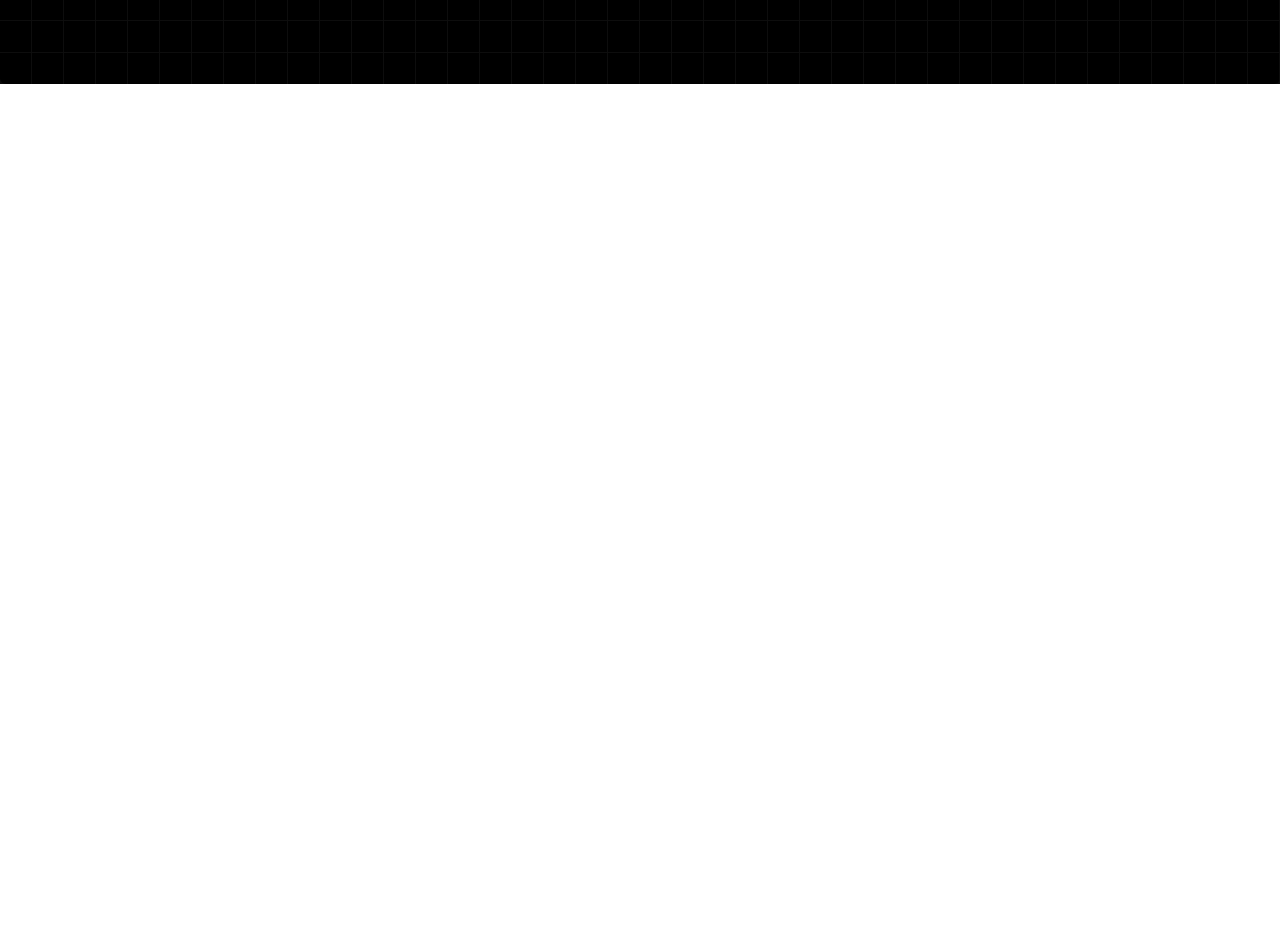
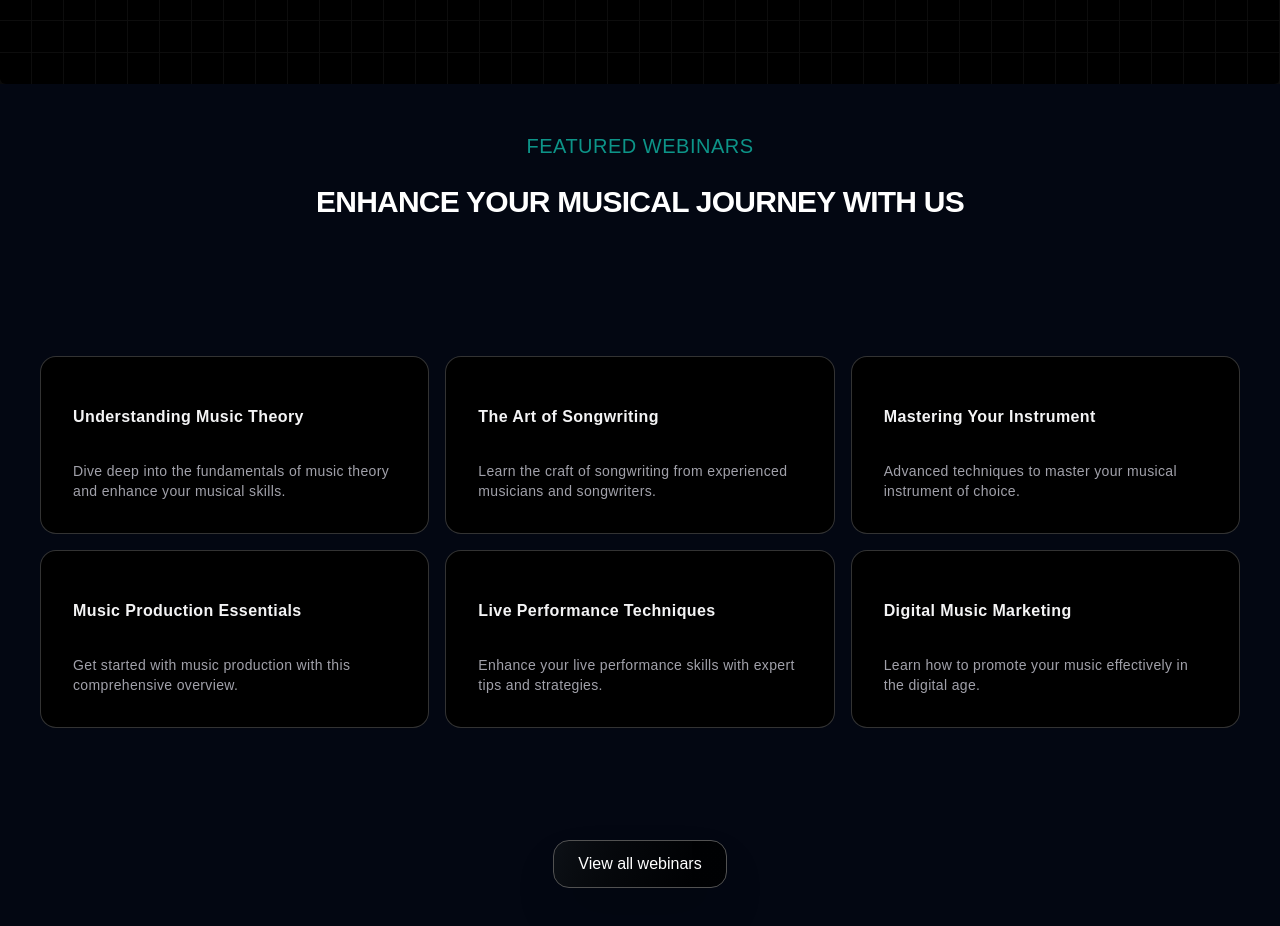
Before and after one commit to Siddesh-Pansare93/next-music, a Next.js app: page / in a window 1280 px wide. Shown: the part 4900-5826 px from the top of the page. Before the commit the page ends 4984 px from the top, so only its background shows below. Built offline with nearby package versions, Linux system fonts and the light colour scheme.

Commit message:
add upcoming events component

```diff
--- a/src/app/page.tsx
+++ b/src/app/page.tsx
@@ -5,6 +5,7 @@ import { HeroParallaxDemo } from "@/components/Parallax";
 import { useMediaQuery } from "react-responsive";
 import { StickyScrollComponent } from "@/components/WhyToChooseUs";
 import { TestimonialsCard } from "@/components/testimonialsCard";
+import UpcomingWebinars from "@/components/UpcomingWebinars";
 
 export default function Home() {
   const isMobile = useMediaQuery({ query: '(max-width: 767px)' })
@@ -16,6 +17,7 @@ export default function Home() {
         <FeaturedCards />
         <StickyScrollComponent/>
         <TestimonialsCard/>
+        <UpcomingWebinars/>
       </div>
 
 
--- /dev/null
+++ b/src/components/UpcomingWebinars.tsx
@@ -0,0 +1,85 @@
+"use client"
+import Link from 'next/link'
+import { HoverEffect } from './ui/card-hover-effect'
+
+function UpcomingWebinars() {
+  return (
+    <div className="px-8 bg-gray-950 min-w-full  ">
+    <div className="text-center py-12 ">
+      <h1 className="text-teal-600 text-semibold tracking-wide text-xl uppercase">FEATURED WEBINARS</h1>
+      <p className="mt-6 text-2xl text-white md:text-3xl tracking-tight font-extrabold leading-8 uppercase">
+        ENHANCE YOUR MUSICAL JOURNEY WITH US
+      </p>
+    </div>
+
+    <div className='mt-10'>
+        <HoverEffect items={featuredWebinars.map(webinar => (
+            {
+                title : webinar.title ,
+                description : webinar.description ,
+                link : webinar.slug
+            }
+        ))}/>
+    </div>
+
+    <div className="text-center mt-16">
+        <Link href={"/"}>
+          <button className="inline-flex h-12 animate-shimmer items-center justify-center rounded-2xl border border-neutral-600 hover:border-blue-300  bg-[linear-gradient(110deg,#000103,45%,#1e2631,55%,#000103)] bg-[length:200%_100%] px-6 font-medium text-white transition-colors focus:outline-none focus:ring-2 focus:ring-blue-400 focus:ring-offset-2 focus:ring-offset-slate-50 mb-12 shadow-2xl">
+            View all webinars
+          </button>
+        </Link>
+      </div>
+
+    </div>
+  )
+}
+
+export default UpcomingWebinars
+
+
+
+const featuredWebinars = [
+    {
+      title: 'Understanding Music Theory',
+      description:
+        'Dive deep into the fundamentals of music theory and enhance your musical skills.',
+      slug: 'understanding-music-theory',
+      isFeatured: true,
+    },
+    {
+      title: 'The Art of Songwriting',
+      description:
+        'Learn the craft of songwriting from experienced musicians and songwriters.',
+      slug: 'the-art-of-songwriting',
+      isFeatured: true,
+    },
+    {
+      title: 'Mastering Your Instrument',
+      description:
+        'Advanced techniques to master your musical instrument of choice.',
+      slug: 'mastering-your-instrument',
+      isFeatured: true,
+    },
+    {
+      title: 'Music Production Essentials',
+      description:
+        'Get started with music production with this comprehensive overview.',
+      slug: 'music-production-essentials',
+      isFeatured: true,
+    },
+    // Added two more webinars
+    {
+      title: 'Live Performance Techniques',
+      description:
+        'Enhance your live performance skills with expert tips and strategies.',
+      slug: 'live-performance-techniques',
+      isFeatured: true,
+    },
+    {
+      title: 'Digital Music Marketing',
+      description:
+        'Learn how to promote your music effectively in the digital age.',
+      slug: 'digital-music-marketing',
+      isFeatured: true,
+    },
+  ];
```
